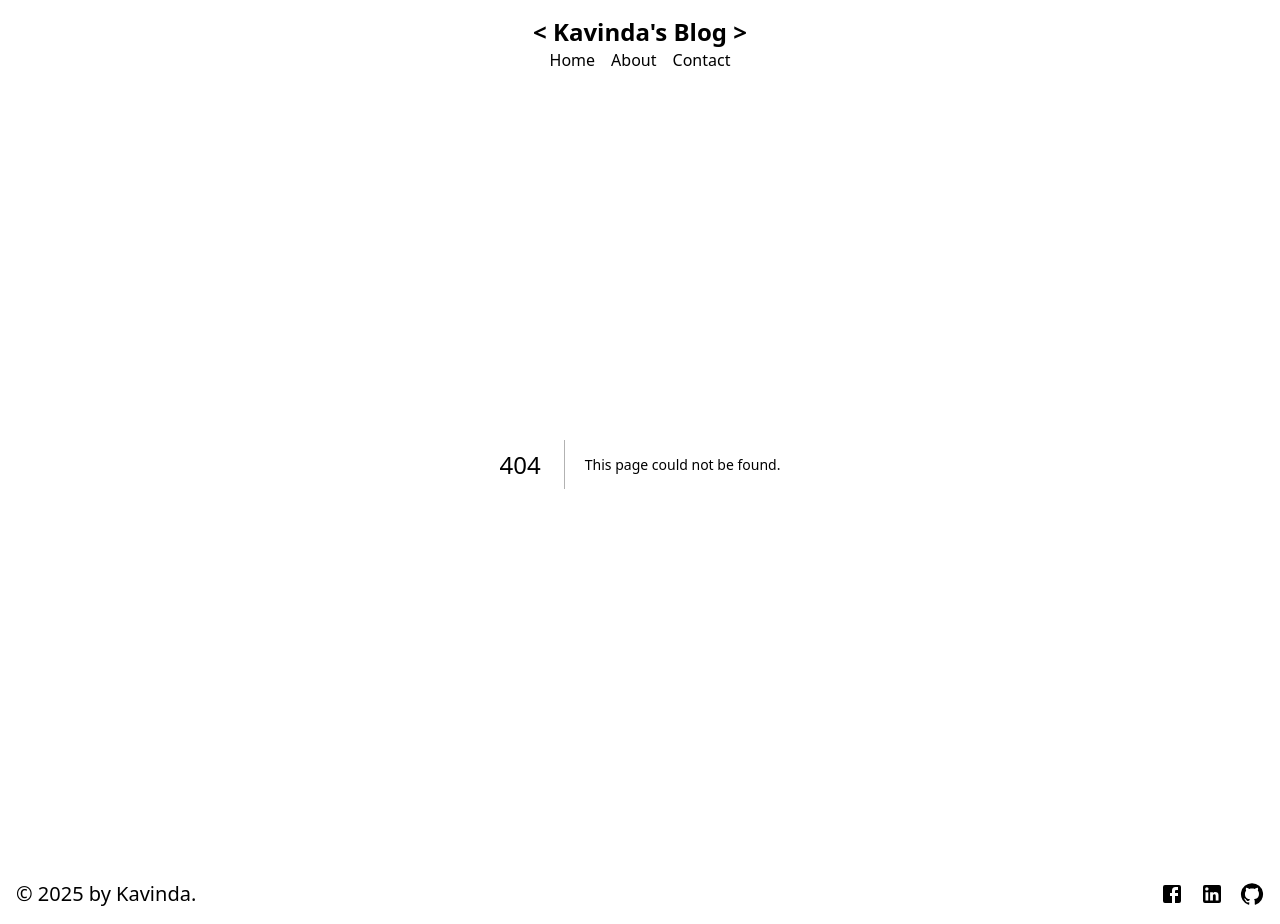
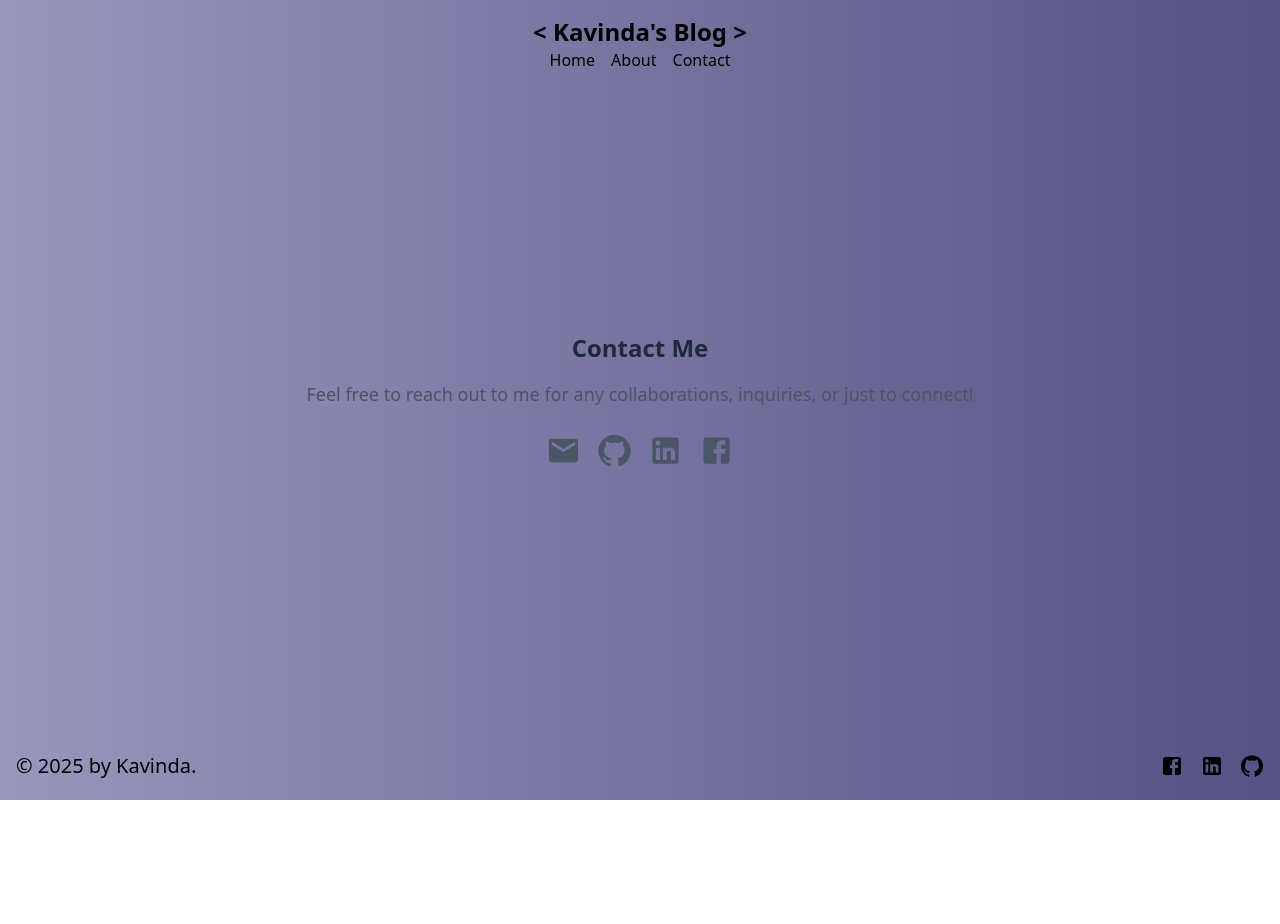
Before and after one commit to kavindalj/Blog, a Next.js app: page /contact in a window 1280 px wide. Before the commit this address had no page. After the commit the page ends 800 px from the top, so only its background shows below. Built offline with nearby package versions, Linux system fonts and the light colour scheme.

Commit message:
build: make contact page

```diff
--- /dev/null
+++ b/app/contact/page.tsx
@@ -0,0 +1,29 @@
+import FacebookIcon from "@mui/icons-material/Facebook";
+import LinkedInIcon from "@mui/icons-material/LinkedIn";
+import GitHubIcon from "@mui/icons-material/GitHub";
+import EmailIcon from '@mui/icons-material/Email';
+
+export default function ContactPage() {
+  return (
+    <div className="flex flex-col items-center justify-center min-h-[calc(100vh-8rem)] p-6">
+      <h1 className="text-2xl text-gray-800 font-bold mb-4">Contact Me</h1>
+      <p className="text-gray-600 text-lg leading-relaxed max-w-2xl text-center">
+        Feel free to reach out to me for any collaborations, inquiries, or just to connect!
+      </p>
+      <div className="mt-6 flex space-x-4">
+        <a href="mailto:klakshanj@gmail.com" className="text-gray-600 hover:text-red-600">
+          <EmailIcon fontSize="large" />
+        </a>
+        <a href="https://github.com/kavindalj" target="_blank" rel="noopener noreferrer" className="text-gray-600 hover:text-black">
+          <GitHubIcon fontSize="large" />
+        </a>
+        <a href="https://www.linkedin.com/in/kavindalj" target="_blank" rel="noopener noreferrer" className="text-gray-600 hover:text-blue-600">
+          <LinkedInIcon fontSize="large" />
+        </a>
+        <a href="https://web.facebook.com/kavindalj" target="_blank" rel="noopener noreferrer" className="text-gray-600 hover:text-blue-600">
+          <FacebookIcon fontSize="large" />
+        </a>
+      </div>
+    </div>
+  );
+}
```
